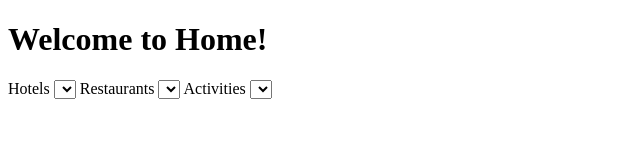
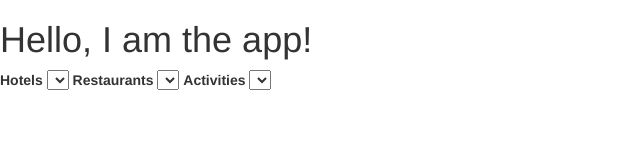
Before and after one commit to jess010/static-trip-planner, a website: page views/index.html in a window 1280 px wide. Shown: the whole page, without its empty margins (0-640 px from the left). Drawn offline with nearby package versions, Linux system fonts and the light colour scheme; files that its build step writes are made by us from their sources.

Commit message:
gist files

```diff
--- /dev/null
+++ b/assets/stylesheets/style.scss
@@ -0,0 +1,3 @@
+body {
+
+}
--- a/routes/index.js
+++ b/routes/index.js
@@ -11,7 +11,7 @@ router.get('/', function (req, res, next) {
 
     Promise.all([rdPromise, hdPromise, adPromise])
     .then(function (dataArr) {
-        res.render('home', {
+        res.render('index', {
             templateHotels: dataArr[1],
             templateRestaurants: dataArr[0],
             templateActivities: dataArr[2]
--- a/views/home.html
+++ b/views/index.html
@@ -1,7 +1,11 @@
 {% extends "layout.html" %}
 
+{% block title %}Your Trip{% endblock %}
+
 {% block content %}
-<h1>Welcome to Home!</h1>
+<div id="app" class="clearfix">
+  <h1>Hello, I am the app!</h1>
+</div>
 <label for="hotels">Hotels</label>
 <select id="hotels">
     {% for hotel in templateHotels %}
--- a/views/layout.html
+++ b/views/layout.html
@@ -1,8 +1,21 @@
 <!DOCTYPE html>
 <html>
+  <title>Trip Planner - {% block title %}{% endblock %}</title>
   <head>
+    <!-- Stylesheets go here! -->
+    <link href="http://netdna.bootstrapcdn.com/bootstrap/3.0.3/css/bootstrap.min.css" rel="stylesheet">
+    <link href="/stylesheets/style.css" rel="stylesheet">
   </head>
-  <body>
-    {% block content %}{% endblock %}
+    <body>
+
+    {% block content %}
+    {% endblock %}
+
+    <!-- Script tags go here! -->
+    <script src="https://code.jquery.com/jquery-1.10.2.min.js"></script>
+    <script src="http://netdna.bootstrapcdn.com/bootstrap/3.0.3/js/bootstrap.min.js"></script>
+
   </body>
+
+
 </html>
```
Also changed, not shown: package.json (+9 -3 lines), 1 other file.
